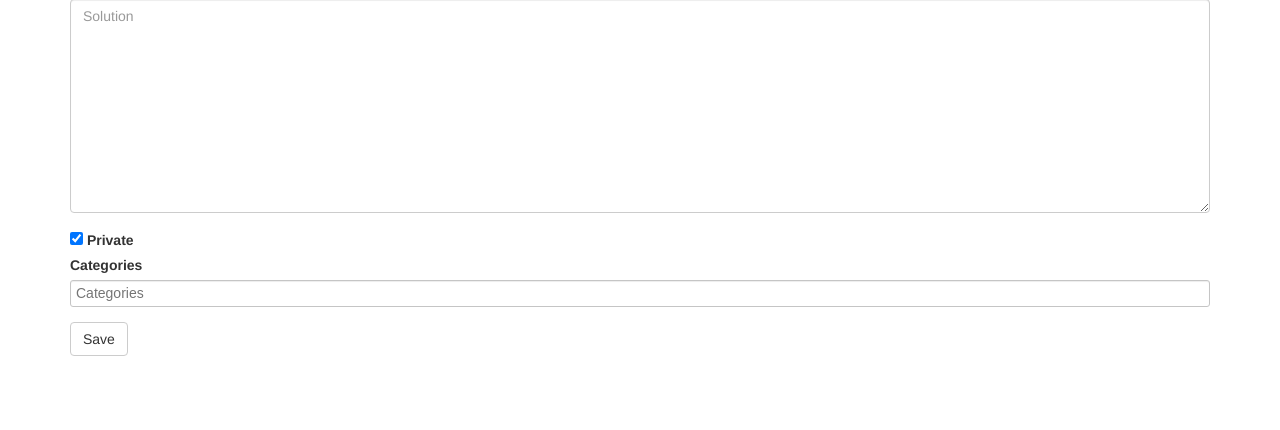
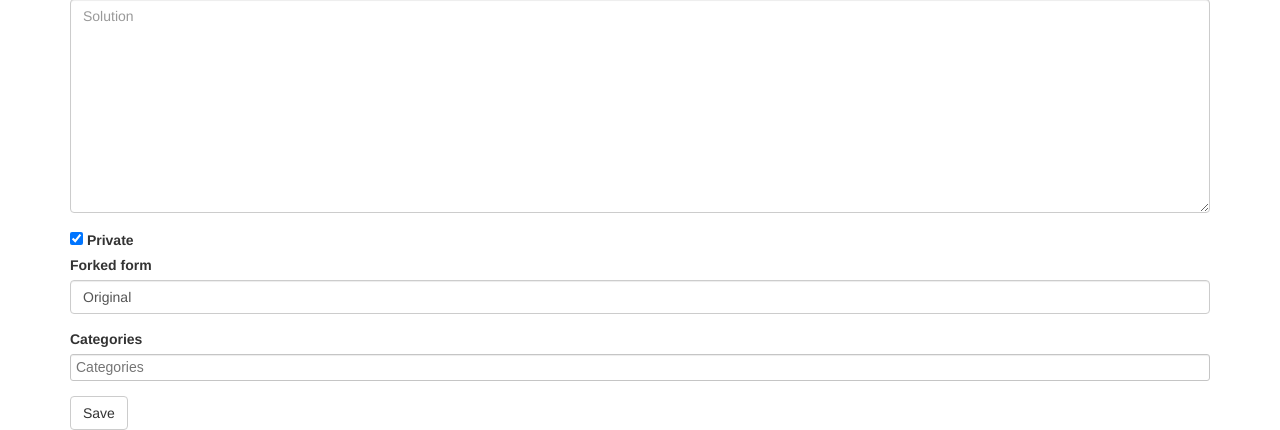
Before and after one commit to Hannarst/FindingProblems, a Django app: page /problems/add/ in a window 1280 px wide. Shown: the part 756-1186 px from the top of the page. Before the commit the page ends 1112 px from the top, so only its background shows below. Run offline with Django 3.2, Linux system fonts and the light colour scheme; some libraries are stand-ins or nearby versions.

Commit message:
[problems] working on how to keep track of which problem a new problem is being forked from

```diff
--- a/problems/forms.py
+++ b/problems/forms.py
@@ -40,7 +40,7 @@ class CreateAccountForm(forms.Form):
 class ProblemForm(forms.ModelForm):
     class Meta:
         model = Problem
-        exclude = ('categories',)
+        exclude = ('categories', 'forked_from',)
 
 
 class CategoriesForm(forms.Form):
--- a/problems/models.py
+++ b/problems/models.py
@@ -48,6 +48,7 @@ class Problem(models.Model):
     solution = models.TextField()
     private = models.BooleanField(default=True)
     categories = models.ManyToManyField(Category)
+    forked_form = models.CharField(default="Original")
 
 
 class Challenge(models.Model):
--- a/problems/templates/problems/problem_table.html
+++ b/problems/templates/problems/problem_table.html
@@ -4,6 +4,7 @@
       <th>Name</th>
       <th>Categories</th>
       <th>Difficulty</th>
+      <th>Forked from</th>
       <th>Private</th>
       {% if challenge %}
       <th>Add/Remove from challenge</th>
@@ -23,6 +24,7 @@
        {% endfor %}
       </td>
       <td>{{problem.get_difficulty_display}}</td>
+      <td>{{problem.forked_from}}</td>
       <td>{{problem.private}}</td>
       {% if challenge %}
       <td>
```
